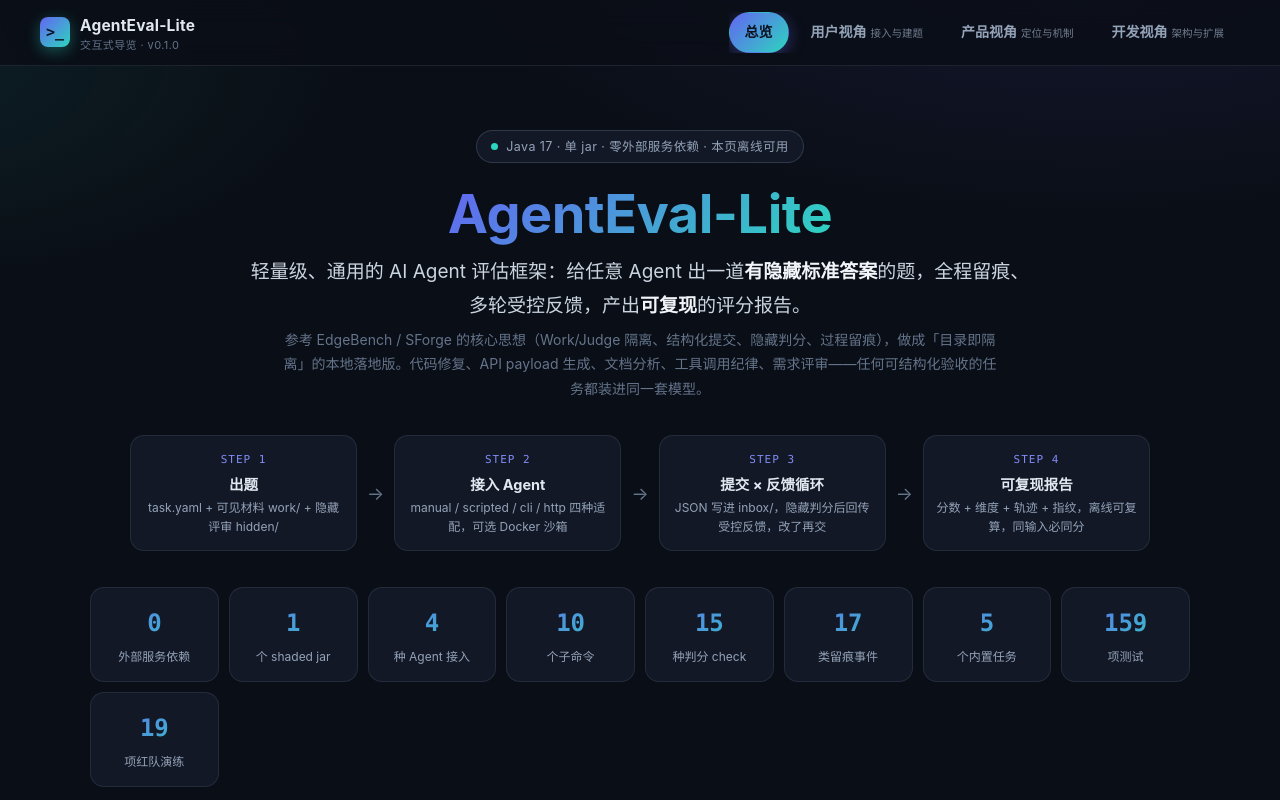
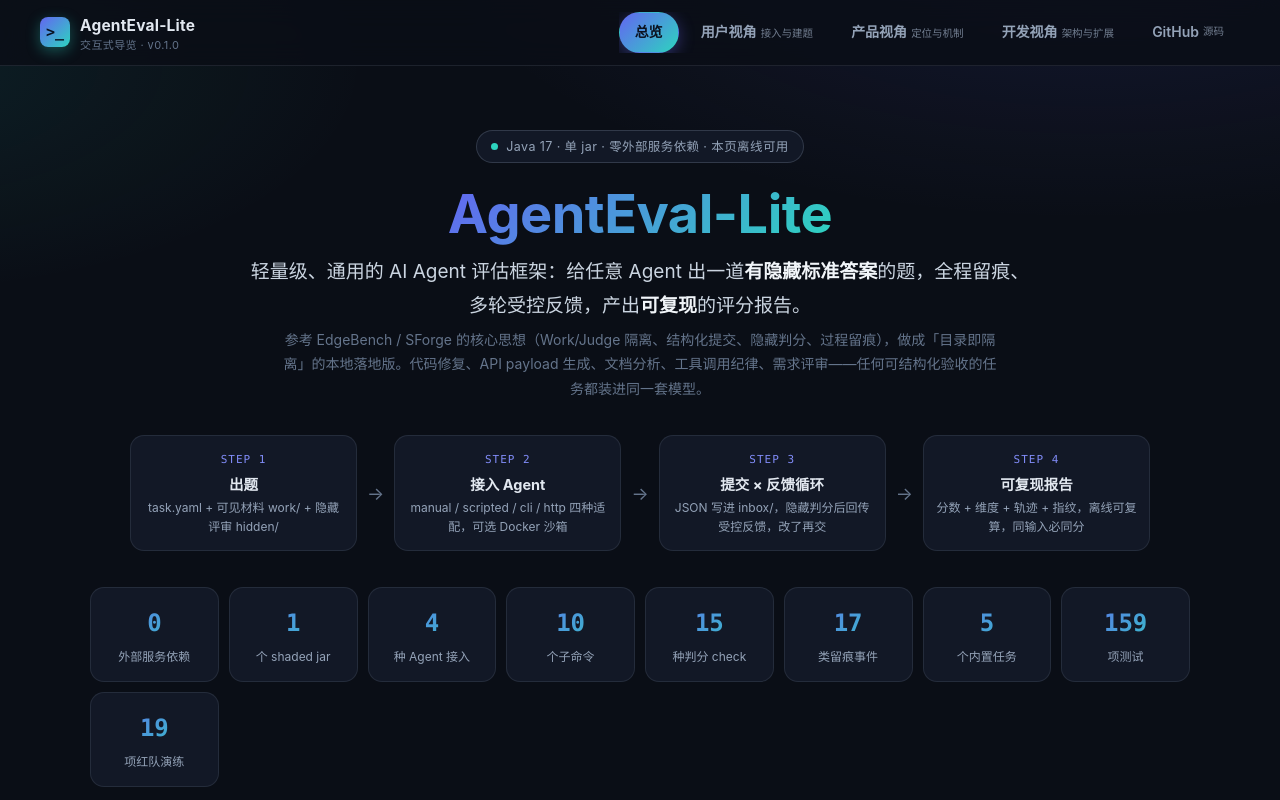
Before and after one commit to shiyongyin/agent-eval-lite, a plain HTML site: page docs/05-交互式导览.html in a window 1280 px wide. Shown: the top 800 px of the page. Drawn offline with Linux system fonts and the light colour scheme.

Commit message:
Link guide pages back to GitHub

```diff
--- a/docs/05-交互式导览.html
+++ b/docs/05-交互式导览.html
@@ -62,6 +62,7 @@ pre code{background:none;padding:0;color:inherit;font-size:inherit}
 .navbtn:hover{color:var(--text);background:var(--panel2)}
 .navbtn.active{color:#0b1220;background:var(--grad);box-shadow:0 4px 16px rgba(99,102,241,.4)}
 .navbtn .tag{font-size:10.5px;font-weight:500;opacity:.75;margin-left:4px}
+.navlink{display:inline-flex;align-items:center;text-decoration:none}
 
 /* ============ 视图与容器 ============ */
 .view{display:none}
@@ -451,6 +452,7 @@ details.acc .accbody p,details.acc .accbody li{font-size:13.8px;color:#cbd5e1}
     <button class="navbtn" data-go="user">用户视角<span class="tag">接入与建题</span></button>
     <button class="navbtn" data-go="product">产品视角<span class="tag">定位与机制</span></button>
     <button class="navbtn" data-go="dev">开发视角<span class="tag">架构与扩展</span></button>
+    <a class="navbtn navlink" href="https://github.com/shiyongyin/agent-eval-lite">GitHub<span class="tag">源码</span></a>
   </nav>
 </header>
 
```
Also changed, not shown: docs/index.html (+1 -0 lines), README.md.
